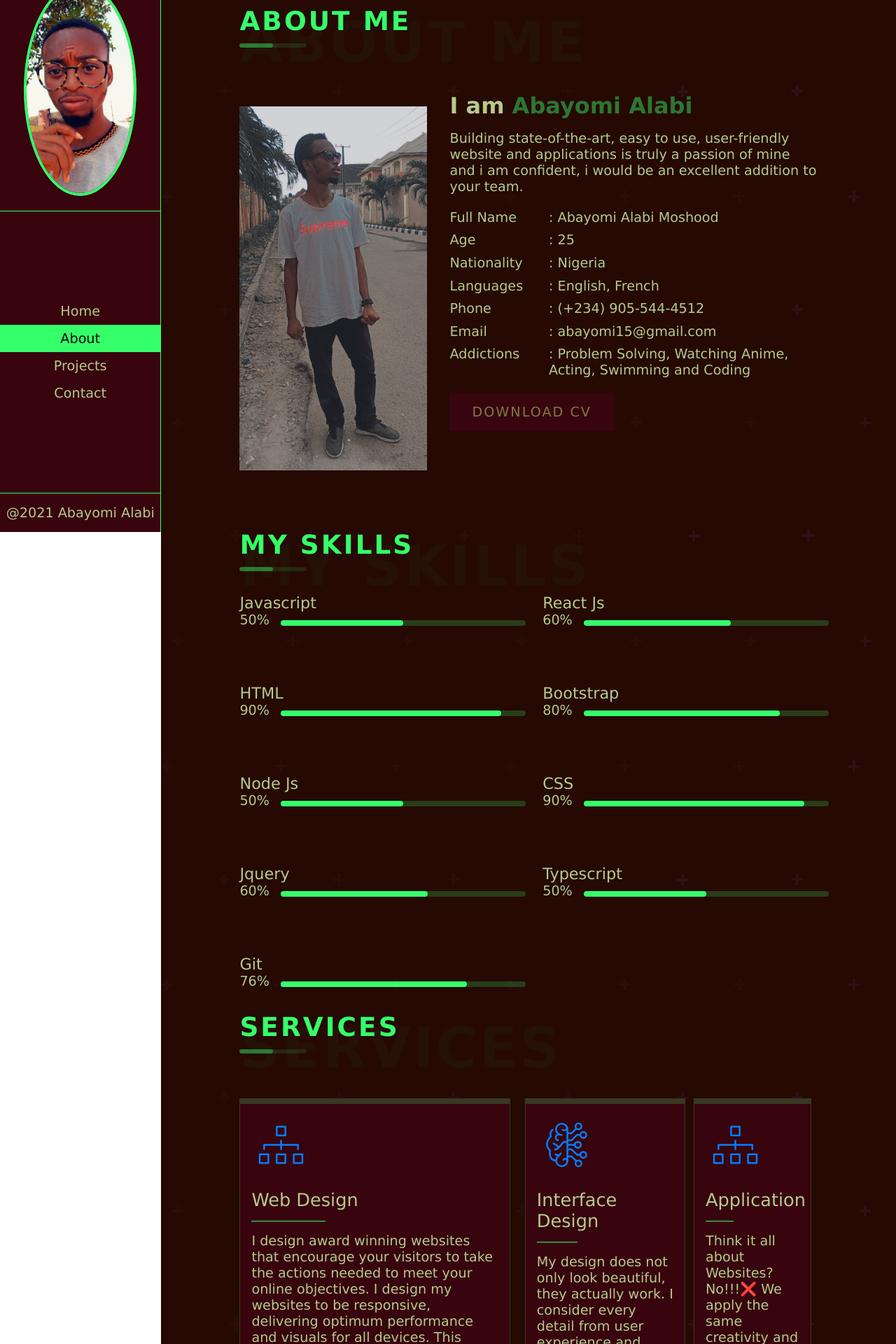
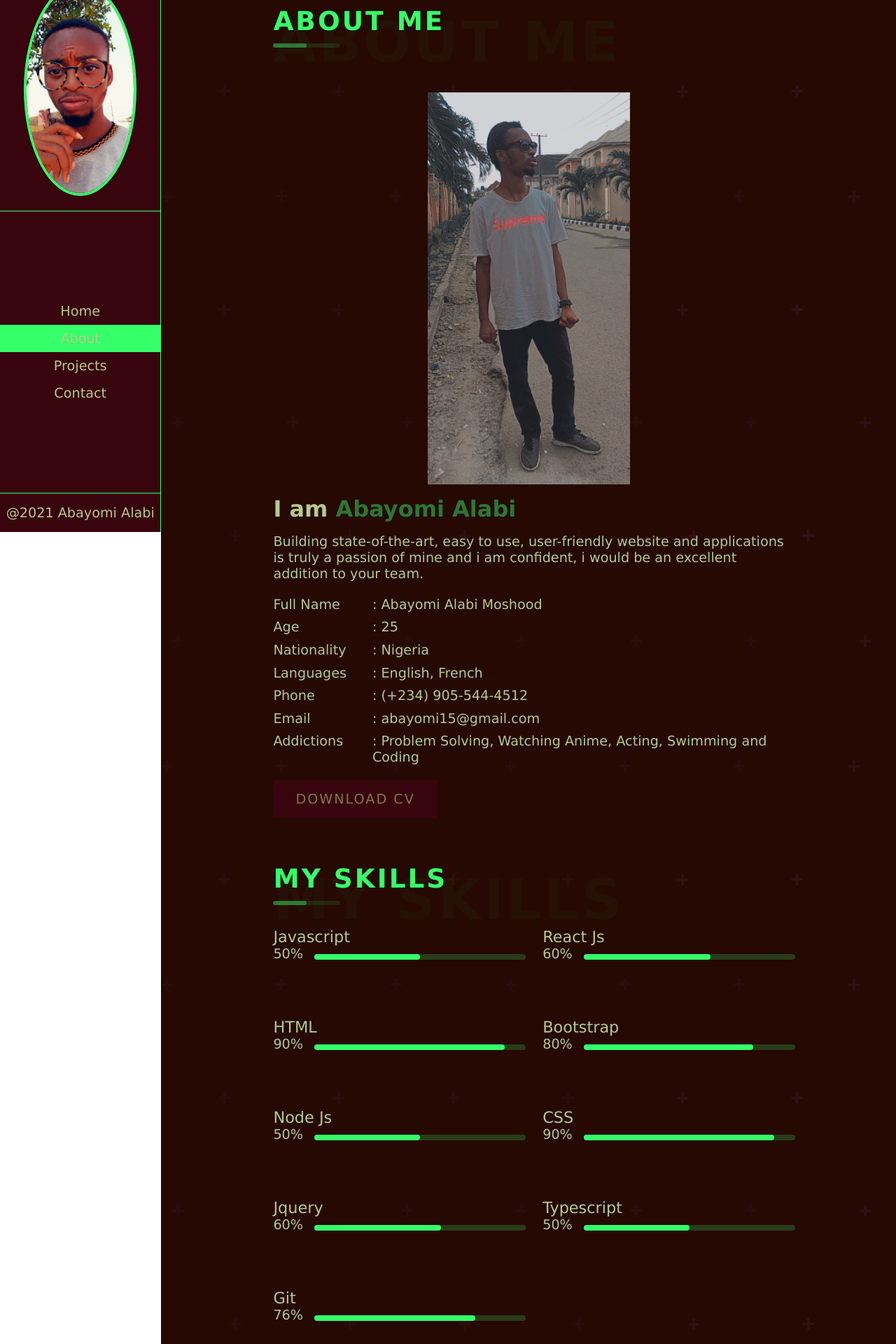
Before and after one commit to UniqueBay/my-portfolio, a React (Create React App) app: page /about in a window 1280 px wide. Shown: the part 40-1960 px from the top of the page at 70% size. Built offline with nearby package versions, Linux system fonts and the light colour scheme.

Commit message:
Added media quaries for screen

```diff
--- a/src/Styles/_about.scss
+++ b/src/Styles/_about.scss
@@ -20,13 +20,13 @@
       padding: 1rem 0;
     }
   }
-  // @media screen and (max-width: 1400px) {
-  //   flex-direction: column;
-  //   .about-info {
-  //     margin-left: 0;
-  //     margin-top: 1rem;
-  //   }
-  // }
+  @media screen and (max-width: 1400px) {
+    flex-direction: column;
+    .about-info {
+      margin-left: 0;
+      margin-top: 1rem;
+    }
+  }
 }
 .about-details {
   display: flex;
@@ -103,16 +103,16 @@
 
 // }
 
-// .buttons{
-//   display: flex;
-//   justify-content: center;
-//   align-items: center;
-//   margin: 4rem 10rem;
-//   flex-wrap: wrap;
-//   @media screen and (max-width: 1270px){
-//       margin: 2rem 5rem;
-//   }
-//   @media screen and (max-width: 1100px){
-//       margin: 2rem 2rem;
-//   }
-// }
+.buttons {
+  display: flex;
+  justify-content: center;
+  align-items: center;
+  margin: 4rem 10rem;
+  flex-wrap: wrap;
+  @media screen and (max-width: 1270px) {
+    margin: 2rem 5rem;
+  }
+  @media screen and (max-width: 1100px) {
+    margin: 2rem 2rem;
+  }
+}
--- a/src/Styles/_contact.scss
+++ b/src/Styles/_contact.scss
@@ -30,14 +30,14 @@
   display: grid;
   grid-template-columns: repeat(2, 1fr);
   margin-bottom: 3rem;
-  // @media screen and (max-width: 1270px){
-  //     grid-template-columns: repeat(1, 1fr);
-  //     .map-sect{
-  //         width: 100%;
-  //         height: 50vh;
-  //         margin-bottom: 1rem;
-  //     }
-  // }
+  @media screen and (max-width: 1270px) {
+    grid-template-columns: repeat(1, 1fr);
+    .map-sect {
+      width: 100%;
+      height: 50vh;
+      margin-bottom: 1rem;
+    }
+  }
   .contact-sect {
     width: 100%;
   }
--- a/src/Styles/_layout.scss
+++ b/src/Styles/_layout.scss
@@ -5,6 +5,21 @@
     background-color: #38040e;
     position: fixed;
     border-right: 1px solid #35ff69;
+    transform-origin: left;
+    @media screen and (max-width: 1000px) {
+      transition: all 0.4s ease-in-out;
+      transform: translateX(-100%);
+      width: 30%;
+    }
+    @media screen and (max-width: 411px) {
+      width: 50%;
+    }
+  }
+  .nav-toggle {
+    @media screen and (max-width: 1000px) {
+      transition: all 0.4s ease-in-out;
+      transform: translateX(0);
+    }
   }
   .main-content {
     width: 82%;
@@ -16,6 +31,57 @@
     position: relative;
     .content {
       margin: 3rem 7rem;
+      @media screen and (max-width: 1100px) {
+        margin: 2rem 10rem;
+      }
+      @media screen and (max-width: 1400px) {
+        margin: 3rem 10rem;
+      }
+      @media screen and (max-width: 1400px) {
+        margin: 3rem 10rem;
+      }
+      @media screen and (max-width: 710px) {
+        margin: 2rem 3rem;
+      }
+    }
+    @media screen and (max-width: 1000px) {
+      margin-left: 0;
+      width: 100%;
     }
   }
 }
+
+.nav-btn {
+  position: absolute;
+  z-index: 10;
+  right: 10%;
+  top: 5%;
+  width: 4rem;
+  height: 4rem;
+  display: none;
+  display: flex;
+  align-items: center;
+  justify-content: space-between;
+  cursor: pointer;
+  .lines-1,
+  .lines-2,
+  .lines-3 {
+    height: 0.4rem;
+    width: 100%;
+    background-color: #3858cc;
+    pointer-events: none;
+    display: none;
+    border-radius: 20px;
+    &:not(:last-child) {
+      margin-bottom: 0.5rem;
+    }
+  }
+  @media screen and (max-width: 1000px) {
+    display: block;
+    .lines-1,
+    .lines-2,
+    .lines-3 {
+      display: block;
+    }
+  }
+}
--- a/src/Styles/_navbar.scss
+++ b/src/Styles/_navbar.scss
@@ -68,5 +68,4 @@
 
 .active {
   background-color: #35ff69;
-  color: #080705 !important;
 }
--- a/src/Styles/_services.scss
+++ b/src/Styles/_services.scss
@@ -7,10 +7,10 @@
     border-bottom: 1px solid #35ff6836;
     border-top: 8px solid #35ff6836;
     transition: all 0.4s ease-in-out;
-    // @media screen and (max-width: 1400px) {
-    //   width: 100%;
-    //   margin-bottom: 1rem;
-    // }
+    @media screen and (max-width: 1400px) {
+      width: 100%;
+      margin-bottom: 1rem;
+    }
     &:hover {
       border-top: 18px solid #35ff69;
     }
@@ -41,8 +41,8 @@
   display: flex;
   justify-content: space-between;
   margin-top: 4rem;
-  //   @media screen and (max-width: 1400px) {
-  //     flex-direction: column;
-  //     margin-bottom: 2rem;
-  //   }
+  @media screen and (max-width: 1400px) {
+    flex-direction: column;
+    margin-bottom: 2rem;
+  }
 }
```
